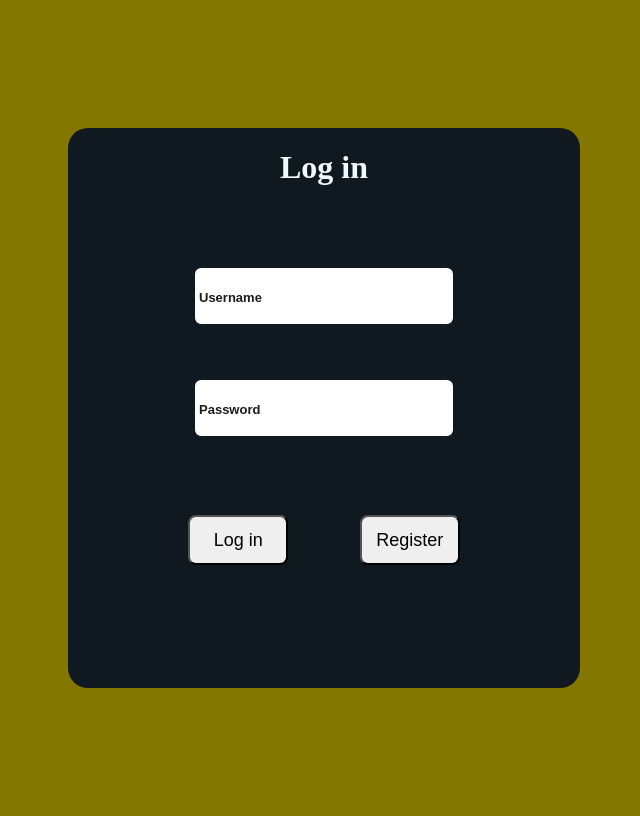
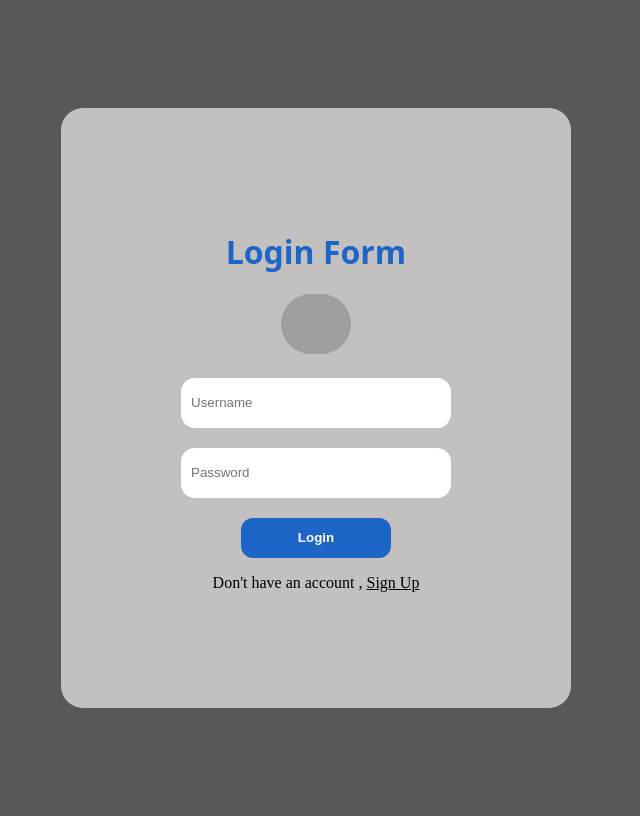
Before and after one commit to ArdiannS/online-sales-management, a PHP site: page /logInForm.html in a window 1280 px wide. Shown: the whole page, without its empty margins (324-964 px from the left). Before the commit the page ends 688 px from the top, so only its background shows below. Run offline with PHP 8.4, Linux system fonts and the light colour scheme; grey boxes are pictures that could not be loaded.

Commit message:
Add login page and register Page

```diff
--- /dev/null
+++ b/linkMainGit.txt
@@ -0,0 +1 @@
+https://github.com/ArdiannS/online-sales-management
--- a/logInForm.html
+++ b/logInForm.html
@@ -1,75 +1,205 @@
 <!DOCTYPE html>
 <html lang="en">
+
 <head>
-    <meta charset="UTF-8">
-    <meta http-equiv="X-UA-Compatible" content="IE=edge">
-    <meta name="viewport" content="width=device-width, initial-scale=1.0">
-    <title>Document</title>
-    <link rel="stylesheet" type="text/css" href="logInFormStyle.css">
-    <script src="logInFormScript.js"></script>
+   <meta charset="UTF-8">
+   <meta http-equiv="X-UA-Compatible" content="IE=edge">
+   <meta name="viewport" content="width=device-width, initial-scale=1.0">
+   <title>Document</title>
+   <!-- <link rel="stylesheet" type="text/css" href="logInFormStyle2.css"> -->
+   <!-- <script src="logInFormScript2.js"></script> -->
+
+   <style type="text/css">
+      body {
+         background-color: rgb(88, 88, 88);
+      }
+
+      .form-group {
+         background-color: rgb(195, 192, 192) ;
+         padding: 100px;
+         border-radius: 22px;
+         border: none;
+      }
+
+      form {
+         display: flex;
+         flex-direction: column;
+         align-items: center;
+         justify-content: center;
+         text-align: center;
+         height: 100vh;
+      }
+
+      input {
+         color: gray;
+         display: block;
+         margin: 20px;
+         padding: 10px;
+         border: 22px;
+         width: 250px;
+         height: 30px;
+         border-radius: 14px;
+      }
+
+      button {
+         border: none;
+         padding: 10px;
+         background-color: #1e65c8;
+         border-radius: 12px;
+         color: white;
+         font-weight: bold;
+         cursor: pointer;
+         width: 150px;
+         height: 40px;
+      }
+
+      h1 {
+         color: #1e65c8;
+         font-family: system-ui, -apple-system, BlinkMacSystemFont, 'Segoe UI', Roboto, Oxygen, Ubuntu, Cantarell, 'Open Sans', 'Helvetica Neue', sans-serif;
+      }
+
+      * {
+         transition: all 1s ease-in-out;
+      }
+   </style>
 </head>
+
 <body>
-   <div id="formContainer" class="log-in-form-container">
-      <div id="logIn"class="log-in">
-      <div class="log-in-title">
-         <h1 style="color:aliceblue">Log in</h1>
+   <form action="validimi.php" method="POST" id="forma" onsubmit="return validationJS();">
+      <div class="form-group">
+         <h1>Login Form</h1>
+         <img src="C:\Users\Dell\Desktop\school-projects\online-sales-management\logooo2.jpg" style="border-radius: 60px;height: 60px; width:70px" alt="">
+         <input type="text" name="username" id="username" placeholder="Username">
+         <input type="password" name="password" id="password" placeholder="Password">
+         <div class="buttons9" id="buttonsPlace"> </div>
+         <div class="email" id="emailPlace"></div>
+         <button type="submit" id="loginBtn" name="loginBtn" onclick="showOnly();">Login</button>
+         <!-- <button type="submit" id="registerBtn" name="registerBtn" onclick="showEmail();">Register</button> -->
+         <p id="paragrafi">Don't have an account , <a onclick="showEmail();" style="text-decoration: underline; cursor: pointer;" >Sign Up</a></p>
+         <p id ="error"></p>
       </div>
-      <div class="log-in-info-container">
-         <input class="log-in-input"type="text" id="logInUsername"placeholder="Username">
-      </div>
-      <div class="log-in-info-container">
-         <input class="log-in-input"type="password" id="logInPassword"placeholder="Password">
-       </div>
-       <div class="valid-info-container-log-in">
-         <h1 id="logInValidationInfo"><h1>
-      </div>
-       <div class="buttons-container">
-         <button id="logInAccount" class="form-button">Log in</button>
-         <button id="registerButton"class="form-button">Register</button>
-       </div>
-       </div>
-       <div id="register" class="register">
-         <div class="log-in-title">
-            <h1 style="color:aliceblue">Register</h1>
-         </div>
-         <div class="register-info-container">
-           <div class="left-half">
-            <div class="log-in-info-container">
-               <input class="log-in-input" id="registerUsername" type="text" placeholder="Username">
-            </div>
-             <div class="log-in-info-container">
-                <input class="log-in-input"id="registerEmri"type="text" placeholder="Emri">
-             </div>
-             <div class="log-in-info-container">
-                 <input class="log-in-input"id="registerMbiemri"type="text" placeholder="Mbiemri">
-             </div>
-             <div class="log-in-info-container">
-                <input class="log-in-input"id="registerEmail"type="text" placeholder="Email">
-             </div>
-            </div>
-            <div class="right-half">
-               <div class="log-in-info-container">
-                  <input class="log-in-input"id="registerPassword"type="password" placeholder="Password">
-               </div>
-               <div class="log-in-info-container">
-                  <input class="log-in-input"id="registerQyteti"type="text" placeholder="Qyteti">
-               </div>
-               <div class="log-in-info-container">
-                   <input class="log-in-input"id="registerDitelindja"type="date" placeholder="Ditelindja">
-               </div>
-               <div class="log-in-info-container">
-                  <input class="log-in-input" id="registerNumriTelefonit"type="number" placeholder="Numri telefonit">
-               </div>
-            </div>
-         </div>
-         <div class="valid-info-container">
-            <h1 id="validationInfo"><h1>
-         </div>
-          <div class="buttons-container-register">
-            <button id="logInButton" class="form-button">Log in</button>
-            <button id="registerAccount"class="form-button">Register</button>
-          </div>
-       </div>
-   </div>
+   </form>
+   <script type="text/javascript">
+function validationJS(){
+  var name = document.getElementById("username");
+  var password = document.getElementById("password");
+  var age = document.getElementById("age");
+  var email = document.getElementById("email");
+  var passwordInput = document.getElementById("passwordInput");
+  if(name.value.trim() == ""){
+    name.style.border = "solid 3px red";
+    setTimeout(function(){
+      name.style.border = "none";
+    }, 3000);
+    document.getElementById("error").innerHTML = "Shenoni Username!";
+    return false;
+  } else if(password.value.trim() == ""){
+    password.style.border = "solid 3px red";
+    document.getElementById("error").innerHTML = "Shenoni Password!";
+    setTimeout(function(){
+      password.style.border = "none";
+    }, 3000);
+    return false;
+  }
+  else if(password.value != passwordInput.value){
+   passwordInput.style.border = "solid 3px red";
+    setTimeout(function(){
+      name.style.border = "none";
+    }, 3000);
+    document.getElementById("error").innerHTML = "Passwordi duhet te jete i njejte";
+    return false;
+}else if(email.value.trim() == ""){
+   email.style.border = "solid 3px red";
+    setTimeout(function(){
+      name.style.border = "none";
+    }, 3000);
+    document.getElementById("error").innerHTML = "Email nuk duhet te jete i zbrazet";
+    return false;
+  }else if(age.value <= 0){
+   age.style.border = "solid 3px red";
+    setTimeout(function(){
+      name.style.border = "none";
+    }, 3000);
+    document.getElementById("error").innerHTML = "Mosha nuk duhet te jete negative";
+    return false;
+}
+}
+
+
+
+
+const form = document.getElementById("emailPlace");
+const second = document.getElementById("buttonsPlace");
+
+
+
+const passwordInput = document.createElement('input');
+passwordInput.setAttribute('type', 'password');
+passwordInput.setAttribute('name', 'password');
+passwordInput.setAttribute('id', 'passwordInput');
+passwordInput.setAttribute('placeholder', 'Confirm Your Password');
+
+const email = document.createElement("input");
+email.setAttribute("type", "email");
+email.setAttribute("name", "email");
+email.setAttribute("id", "email");
+email.setAttribute("placeholder", "Email");
+
+const age = document.createElement("input");
+age.setAttribute("type", "number");
+age.setAttribute("name", "age");
+age.setAttribute("id", "age");
+age.setAttribute("placeholder", "Age");
+
+const SignIn = document.createElement("a");
+SignIn.setAttribute("href", "");
+SignIn.setAttribute("id", "SignIn");
+SignIn.textContent = "Already have an account ? Sign In";
+SignIn.style.textDecoration = "none";
+SignIn.style.color = "black";
+
+const textParts = SignIn.textContent.split("?");
+const textToUnderline = textParts[1].trim();
+
+const underlinedLink = document.createElement("a");
+underlinedLink.textContent = textToUnderline;
+
+const underlinedText = document.createElement("a");
+underlinedText.textContent = textToUnderline;
+underlinedText.setAttribute("href","");
+underlinedText.style.color = "black";
+
+SignIn.innerHTML = textParts[0] + "? ";
+
+
+
+
+
+const button = document.createElement("button");
+button.type = "submit";
+button.id = "registerBtn";
+button.name = "registerBtn";
+button.innerHTML = "Register";
+button.style.display = "block";
+button.style.marginLeft = "80px"
+button.style.marginTop = "25px";
+
+
+
+function showEmail() {
+  form.append(passwordInput,email,age,SignIn,underlinedText,button);
+  document.getElementById("email").style.display = "block";
+  document.getElementById("age").style.display = "block";
+  document.getElementById("passwordInput").style.display = "block";
+  document.getElementById("paragrafi").style.display = "none";
+  document.getElementById("loginBtn").style.display = "none";
+}
+function showOnly() {
+  document.getElementById("email").style.display = "none";
+  document.getElementById("age").style.display = "none";
+
+}
+   </script>
 </body>
+
 </html>
--- a/logInFormStyle.css
+++ b/logInFormStyle.css
@@ -1,4 +1,4 @@
-html{
+/* html{
     height: 100%;
     width: 100%;
 }
@@ -125,4 +125,146 @@ body{
 }
 #logInValidationInfo{
     color: aliceblue;
+} */
+@font-face {
+    font-family: 'Roboto';
+    font-style: normal;
+    font-weight: 300;
+    font-display: swap;
+    src: url(https://fonts.gstatic.com/s/roboto/v30/KFOlCnqEu92Fr1MmSU5vAw.ttf) format('truetype');
 }
+
+@font-face {
+    font-family: 'Roboto';
+    font-style: normal;
+    font-weight: 400;
+    font-display: swap;
+    src: url(https://fonts.gstatic.com/s/roboto/v30/KFOmCnqEu92Fr1Me5Q.ttf) format('truetype');
+}
+
+.container {
+    width: 450px;
+    height: 475px;
+}
+
+.container * {
+    font-family: 'Roboto', sans-serif;
+}
+
+.container {
+    background-color: #1C1D1F;
+    border: 2px solid #101012;
+}
+
+.container .title-bar {
+    height: 20px;
+    color: #FFFFFF;
+}
+
+.container .title-bar div {
+    float: right;
+    line-height: 10px;
+    padding: 10px;
+    cursor: pointer;
+}
+
+.container .title-bar div:hover {
+    background-color: #282a2c;
+}
+
+.container .content {
+    margin: 30px;
+}
+
+.container .content .logo {
+    background-image: url('./assets/img/noctlogo1.png');
+    background-size: cover;
+    width: 270px;
+    height: 80px;
+    margin: 50px auto;
+}
+
+.container .content .form * {
+    margin: 6px 0;
+}
+
+.container .content .form .button-group .btn {
+    width: 49%;
+}
+
+.container .content .form .button-group .btn:nth-child(2) {
+    float: right;
+}
+
+.container .content .form .button-group .btn:nth-child(1) {
+    float: left;
+}
+
+.container .content .form .button-group .btn.login {
+    background-color: #11f285;
+}
+
+.container .content .form .button-group .btn.login:hover {
+    background-color: #0eca6f;
+    /* background-color: #f2117e; */
+}
+
+.container .content .form .forgot-password {
+    text-decoration: none;
+    color: #5D5D5D;
+    font-family: 'Roboto', sans-serif;
+    font-size: 12px;
+}
+
+.container .content .form .forgot-password:hover {
+    color: #777777;
+}
+
+.container .content .form .separator {
+    border: 1px solid #5D5D5D;
+    margin-top: 10px;
+}
+
+.btn {
+    padding: 10px 0;
+    width: 100%;
+    border: 0;
+    outline: 0;
+    background-color: #5D5D5D;
+    color: #FFFFFF;
+    text-transform: uppercase;
+    cursor: pointer;
+}
+
+.btn:hover {
+    background-color: #505050;
+}
+
+.textfield {
+    padding: 10px;
+    width: 100%;
+    box-sizing: border-box;
+    background-color: #1C1D1F;
+    color: #FFFFFF;
+    border: 2px solid #5D5D5D;
+    outline: 0;
+}
+
+input:focus {
+    border: 2px solid #11f285;
+}
+
+#error {
+    color: white !important;
+    font-size: 10px;
+}
+
+.error::before {
+    content: '* ';
+    color: red;
+}
+
+* {
+    margin: 0;
+    padding: 0;
+}
```
Also changed, not shown: index.html (+29 -14 lines), logInFormScript.js (+14 -12 lines), products.html (+32 -15 lines), profie.html (+25 -14 lines), style.css (+53 -122 lines).
